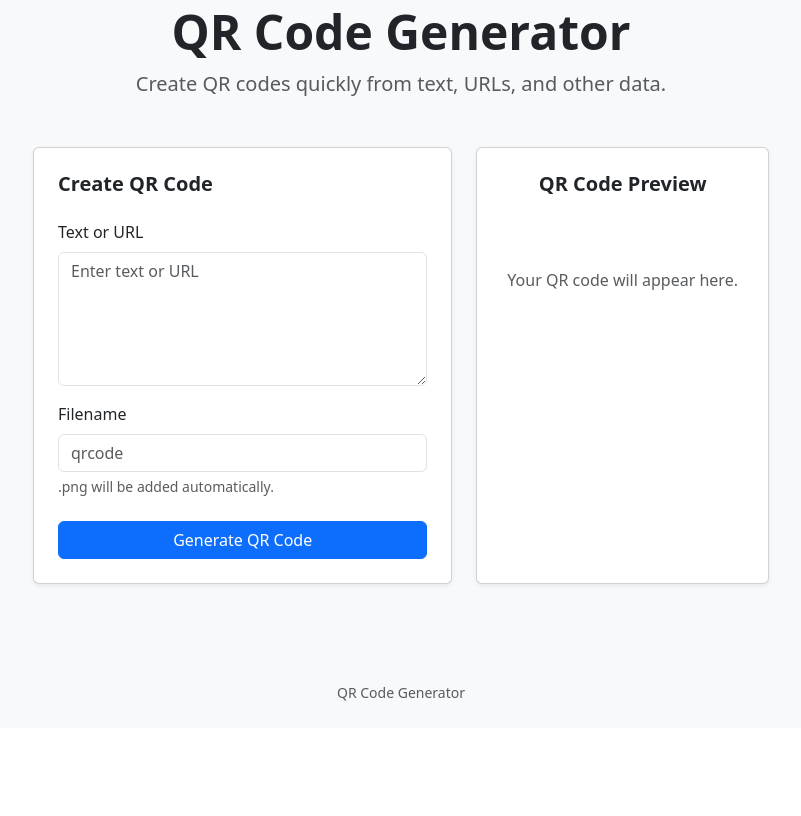
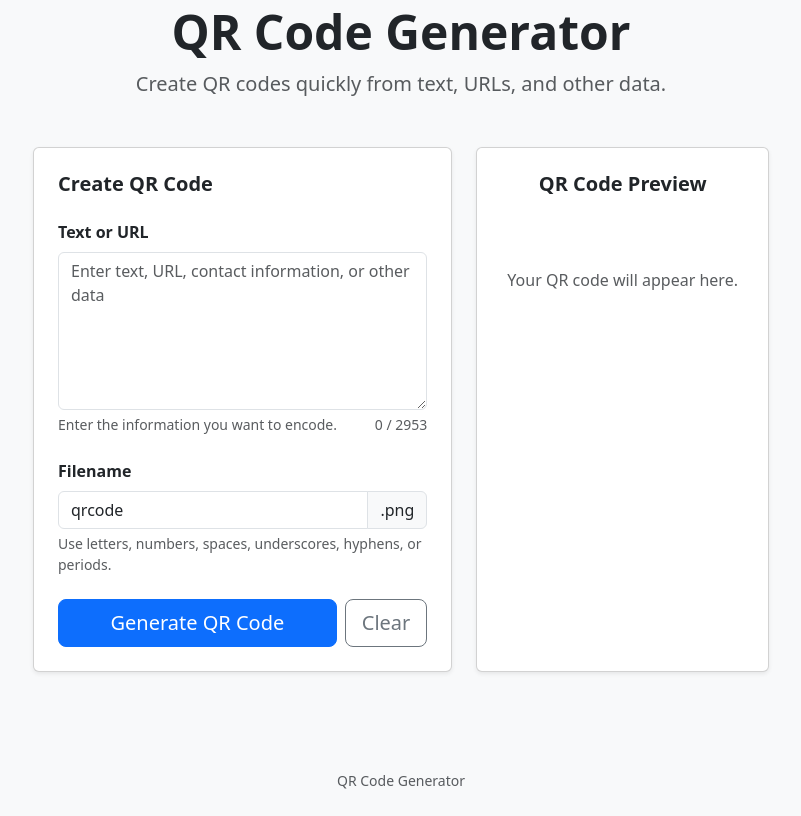
Before and after one commit to rachmadf/qrcode_generator, a Flask app: page / in a window 1280 px wide. Shown: the part 108-924 px from the top of the page, without its empty margins (239-1040 px from the left). Before the commit the page ends 809 px from the top, so only its background shows below. Run offline with Flask 3, Linux system fonts and the light colour scheme.

Commit message:
improve input form and clear action

```diff
--- a/app.py
+++ b/app.py
@@ -13,9 +13,12 @@ def index():
     qr_filename = None
     error = None
 
+    data_value = ""
+    filename_value = "qrcode"
+
     if request.method == "POST":
-        data = request.form.get("data", "")
-        filename = request.form.get("filename", "").strip() or "qrcode"
+        data_value = request.form.get("data", "")
+        filename_value = request.form.get("filename", "").strip() or "qrcode"
 
         output_dir = os.path.join(
             app.root_path,
@@ -24,18 +27,19 @@ def index():
         )
 
         try:
-            generate_qr_code(
-                data=data,
-                filename=filename,
+            output_path = generate_qr_code(
+                data=data_value,
+                filename=filename_value,
                 output_dir=output_dir,
             )
 
-            # Filename is already validated and normalized
-            # by generate_qr_code().
-            if not filename.lower().endswith(".png"):
-                filename += ".png"
+            # Use the actual generated filename.
+            qr_filename = os.path.basename(output_path)
 
-            qr_filename = filename
+            # Keep the .png extension out of the editable field
+            # because the UI displays it separately.
+            if filename_value.lower().endswith(".png"):
+                filename_value = filename_value[:-4]
 
         except ValueError as exc:
             error = str(exc)
@@ -44,6 +48,8 @@ def index():
         "index.html",
         qr_filename=qr_filename,
         error=error,
+        data_value=data_value,
+        filename_value=filename_value,
     )
 
 
--- a/templates/index.html
+++ b/templates/index.html
@@ -73,11 +73,12 @@
 
                                 <form method="POST">
 
-                                    <div class="mb-3">
+                                    <!-- Data input -->
+                                    <div class="mb-4">
 
                                         <label
                                             for="data"
-                                            class="form-label"
+                                            class="form-label fw-semibold"
                                         >
                                             Text or URL
                                         </label>
@@ -86,44 +87,82 @@
                                             id="data"
                                             name="data"
                                             class="form-control"
-                                            rows="5"
-                                            placeholder="Enter text or URL"
+                                            rows="6"
+                                            maxlength="2953"
+                                            placeholder="Enter text, URL, contact information, or other data"
                                             required
-                                        ></textarea>
+                                        >{{ data_value }}</textarea>
+
+                                        <div
+                                            class="form-text d-flex justify-content-between"
+                                        >
+                                            <span>
+                                                Enter the information you want
+                                                to encode.
+                                            </span>
+
+                                            <span id="characterCount">
+                                                0 / 2953
+                                            </span>
+                                        </div>
 
                                     </div>
 
 
+                                    <!-- Filename -->
                                     <div class="mb-4">
 
                                         <label
                                             for="filename"
-                                            class="form-label"
+                                            class="form-label fw-semibold"
                                         >
                                             Filename
                                         </label>
+
+                                        <div class="input-group">
 
                                             <input
                                                 type="text"
                                                 id="filename"
                                                 name="filename"
                                                 class="form-control"
+                                                value="{{ filename_value }}"
                                                 placeholder="qrcode"
+                                                maxlength="100"
                                             >
 
+                                            <span class="input-group-text">
+                                                .png
+                                            </span>
+
+                                        </div>
+
                                         <div class="form-text">
-                                            .png will be added automatically.
+                                            Use letters, numbers, spaces,
+                                            underscores, hyphens, or periods.
                                         </div>
 
                                     </div>
 
 
+                                    <div class="d-grid gap-2 d-sm-flex">
+
                                         <button
                                             type="submit"
-                                        class="btn btn-primary w-100"
+                                            class="btn btn-primary btn-lg flex-grow-1"
                                         >
                                             Generate QR Code
                                         </button>
+
+                                        <button
+                                            type="button"
+                                            class="btn btn-outline-secondary btn-lg"
+                                            id="clearButton"
+                                        >
+                                            Clear
+                                        </button>
+
+                                    </div>
 
                                 </form>
 
@@ -137,7 +176,7 @@
                     <div class="col-12 col-lg-5">
 
                         <div class="card shadow-sm h-100">
-                            <div class="card-body p-4 text-center">
+                            <div class="card-body p-4 text-center" id="previewContainer">
 
                                 <h2 class="h5 fw-bold mb-4">
                                     QR Code Preview
@@ -221,5 +260,54 @@
         src="https://cdn.jsdelivr.net/npm/bootstrap@5.3.8/dist/js/bootstrap.bundle.min.js"
     ></script>
 
+
+   <script>
+        const form = document.querySelector("form");
+        const dataInput = document.getElementById("data");
+        const filenameInput = document.getElementById("filename");
+        const characterCount = document.getElementById("characterCount");
+        const clearButton = document.getElementById("clearButton");
+        const previewContainer = document.getElementById("previewContainer");
+
+
+        function updateCharacterCount() {
+            characterCount.textContent =
+                `${dataInput.value.length} / 2953`;
+        }
+
+
+        dataInput.addEventListener("input", updateCharacterCount);
+
+
+        clearButton.addEventListener("click", function () {
+
+            // Clear form fields.
+            dataInput.value = "";
+            filenameInput.value = "";
+
+            // Reset character counter.
+            updateCharacterCount();
+
+            // Restore preview placeholder.
+            previewContainer.innerHTML = `
+                <h2 class="h5 fw-bold mb-4">
+                    QR Code Preview
+                </h2>
+
+                <div class="text-muted py-5">
+                    <p class="mb-0">
+                        Your QR code will appear here.
+                    </p>
+                </div>
+            `;
+
+            // Put the cursor back in the data field.
+            dataInput.focus();
+        });
+
+
+        updateCharacterCount();
+    </script>
+
 </body>
 </html>
```
Lines whose indentation alone changed are shown as unchanged.
